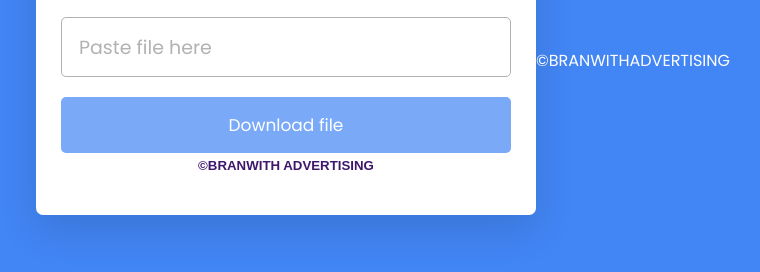
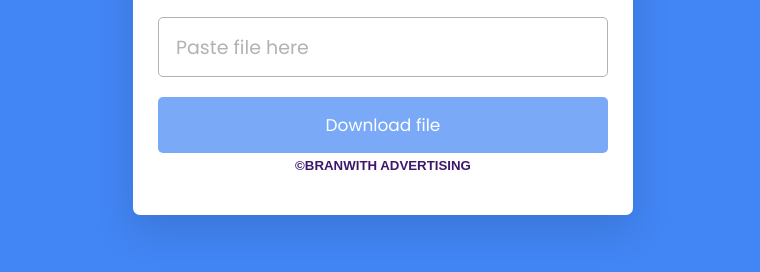
Before and after one commit to branwith/File-Downloader, a plain HTML site: page index.html in a window 1280 px wide. Shown: the part 340-612 px from the top of the page, without its empty margins (257-1017 px from the left). Drawn offline with Linux system fonts and the light colour scheme.

Commit message:
Update index.html

```diff
--- a/index.html
+++ b/index.html
@@ -27,13 +27,6 @@
         color: #3e176c;">©BRANWITH ADVERTISING</h5>
         </form>
     </div>
-    <footer>
-        <P style="
-            text-align: center;
-            color: white;
-            align-items: center;
-            ">©BRANWITHADVERTISING</P>
-    </footer>
     <script src="/script.js"></script>
 </body>
 </html>
```
